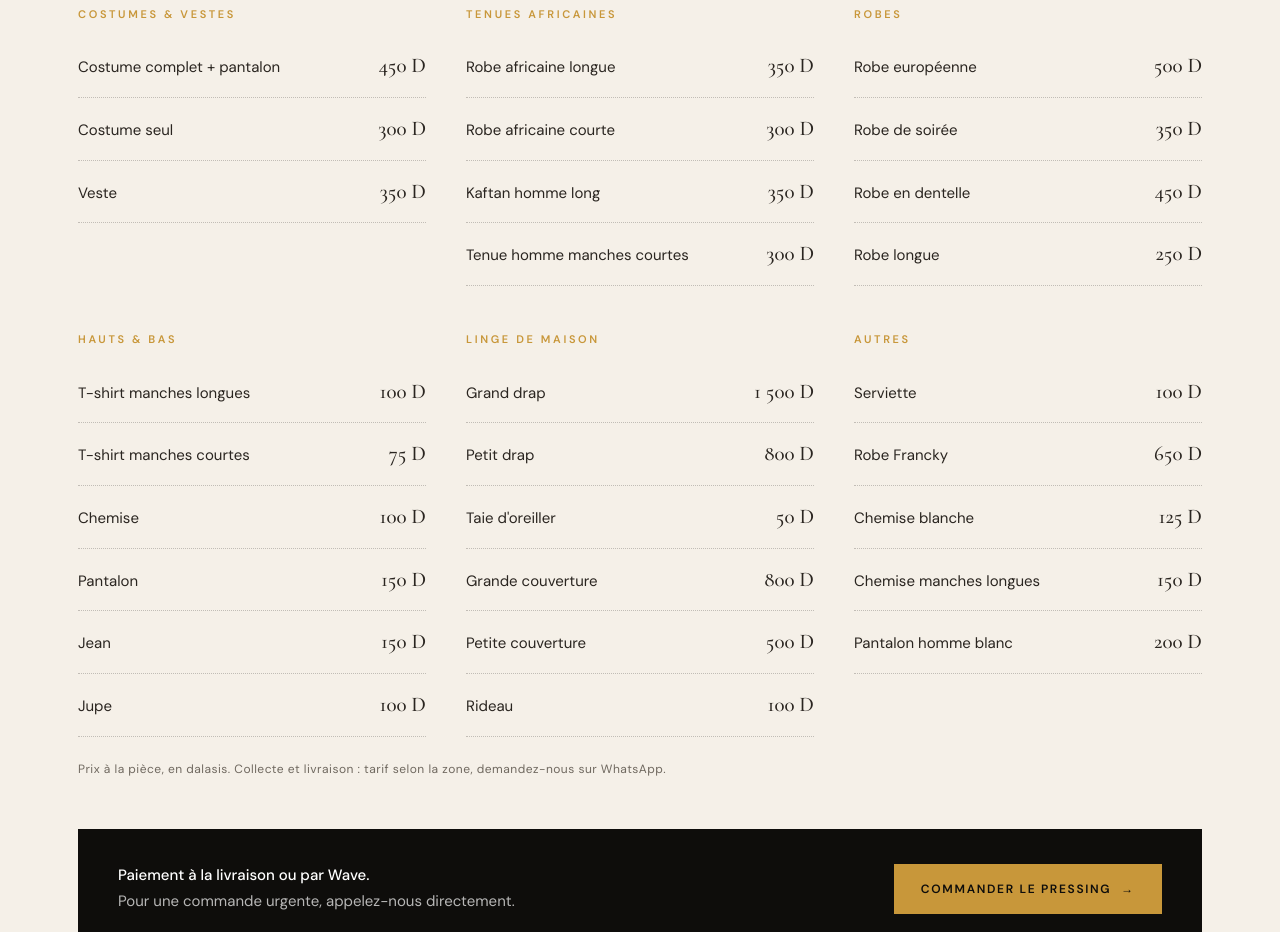
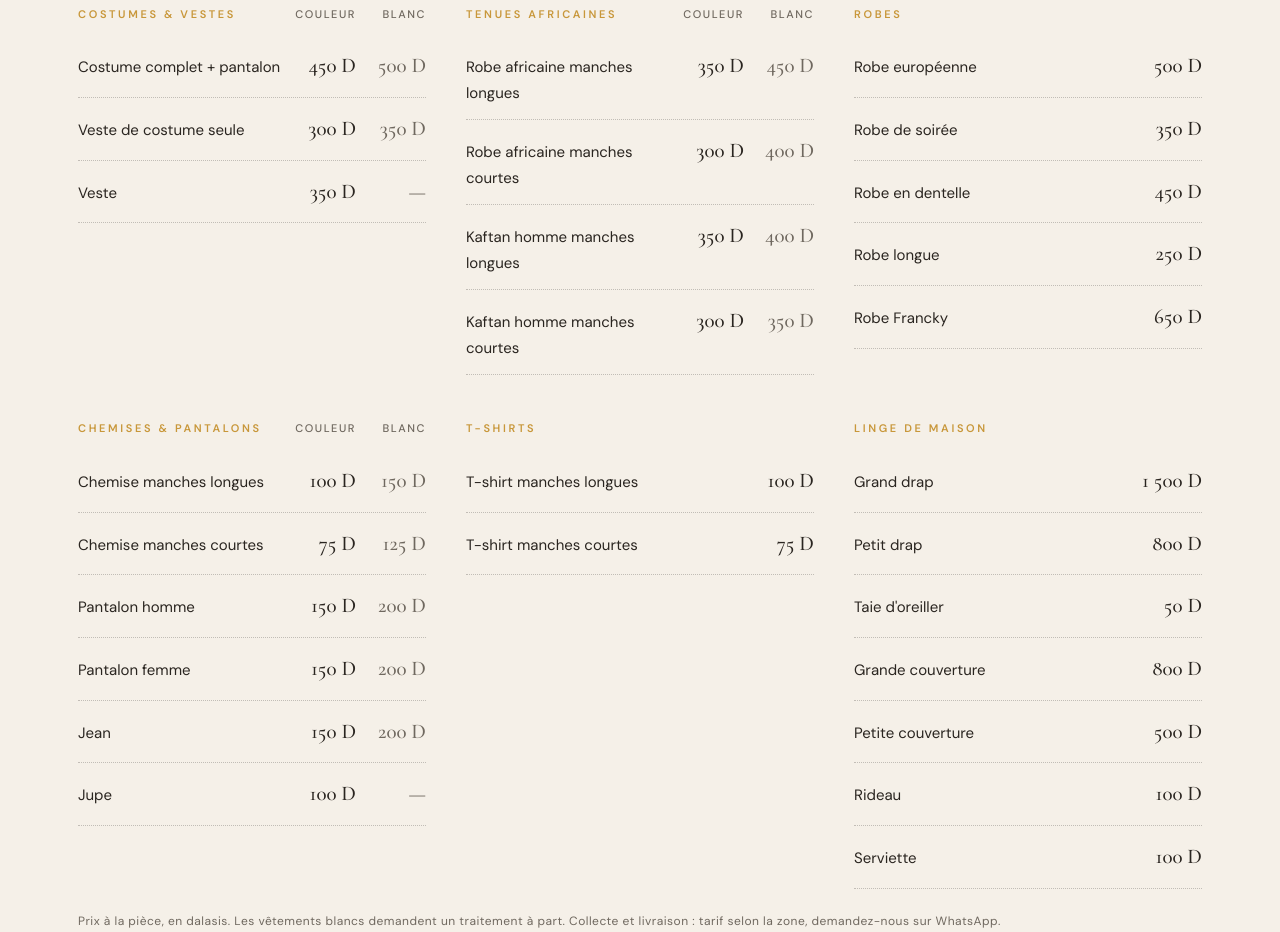
Before and after one commit to djamilacademyoffashiondesign-pixel/chezdjamil-website, a plain HTML site: page index.html in a window 1280 px wide. Shown: the part 5140-6072 px from the top of the page. Drawn offline with nearby package versions, Linux system fonts and the light colour scheme.

Commit message:
Pressing : prix couleur et blanc d'après la liste Djamil Laundry
Co-Authored-By: Claude Opus 5.5 <noreply@anthropic.com>
Claude-Session: https://claude.ai/code/session_01HMCp1BQ4EvhxQcEUzAbdCE

```diff
--- a/index.html
+++ b/index.html
@@ -228,6 +228,8 @@ body.menu .burger span:nth-child(3){top:17px;transform:rotate(-45deg)}
 .tarif h4{font-size:11px;letter-spacing:.24em;text-transform:uppercase;color:var(--or);font-weight:600;margin-bottom:12px}
 .ligne-t{display:flex;justify-content:space-between;align-items:baseline;padding:13px 0;border-bottom:1px dotted rgba(42,37,32,.25);font-size:15px}
 .ligne-t b{font-family:var(--serif);font-size:21px;font-weight:500}
+.ligne-t .nm{flex:1}.ligne-t b{min-width:70px;text-align:right}.ligne-t b.bl{color:var(--doux)}
+.tarif h4{display:flex;align-items:baseline}.tarif h4 .cat{flex:1}.tarif h4 .col{min-width:70px;text-align:right;color:var(--doux);font-weight:500;letter-spacing:.14em}
 .pressing-bas{display:flex;flex-wrap:wrap;align-items:center;justify-content:space-between;gap:24px;margin-top:50px;padding:34px 40px;background:var(--noir);color:#fff}
 .pressing-bas p{font-size:15px;color:rgba(255,255,255,.7)}
 .pressing-bas p b{color:#fff;font-weight:500}
@@ -513,53 +515,52 @@ footer a:hover{color:var(--or)}
     </div>
     <div class="tarifs">
       <div class="tarif rv">
-        <h4><span data-lang="fr">Costumes & vestes</span><span data-lang="en">Suits &amp; jackets</span></h4>
-        <div class="ligne-t"><span><span data-lang="fr">Costume complet + pantalon</span><span data-lang="en">Full suit and trousers</span></span><b>450 D</b></div>
-        <div class="ligne-t"><span><span data-lang="fr">Costume seul</span><span data-lang="en">Suit only</span></span><b>300 D</b></div>
-        <div class="ligne-t"><span><span data-lang="fr">Veste</span><span data-lang="en">Jacket</span></span><b>350 D</b></div>
+        <h4><span class="cat"><span data-lang="fr">Costumes &amp; vestes</span><span data-lang="en">Suits &amp; jackets</span></span><span class="col"><span data-lang="fr">Couleur</span><span data-lang="en">Colour</span></span><span class="col"><span data-lang="fr">Blanc</span><span data-lang="en">White</span></span></h4>
+        <div class="ligne-t"><span class="nm"><span data-lang="fr">Costume complet + pantalon</span><span data-lang="en">Full suit and trousers</span></span><b>450 D</b><b class="bl">500 D</b></div>
+        <div class="ligne-t"><span class="nm"><span data-lang="fr">Veste de costume seule</span><span data-lang="en">Suit jacket only</span></span><b>300 D</b><b class="bl">350 D</b></div>
+        <div class="ligne-t"><span class="nm"><span data-lang="fr">Veste</span><span data-lang="en">Jacket</span></span><b>350 D</b><b class="bl">—</b></div>
       </div>
       <div class="tarif rv d1">
-        <h4><span data-lang="fr">Tenues africaines</span><span data-lang="en">African wear</span></h4>
-        <div class="ligne-t"><span><span data-lang="fr">Robe africaine longue</span><span data-lang="en">African full dress</span></span><b>350 D</b></div>
-        <div class="ligne-t"><span><span data-lang="fr">Robe africaine courte</span><span data-lang="en">African dress, short</span></span><b>300 D</b></div>
-        <div class="ligne-t"><span><span data-lang="fr">Kaftan homme long</span><span data-lang="en">Men's long kaftan</span></span><b>350 D</b></div>
-        <div class="ligne-t"><span><span data-lang="fr">Tenue homme manches courtes</span><span data-lang="en">Men's short sleeve</span></span><b>300 D</b></div>
+        <h4><span class="cat"><span data-lang="fr">Tenues africaines</span><span data-lang="en">African wear</span></span><span class="col"><span data-lang="fr">Couleur</span><span data-lang="en">Colour</span></span><span class="col"><span data-lang="fr">Blanc</span><span data-lang="en">White</span></span></h4>
+        <div class="ligne-t"><span class="nm"><span data-lang="fr">Robe africaine manches longues</span><span data-lang="en">African full dress, long sleeve</span></span><b>350 D</b><b class="bl">450 D</b></div>
+        <div class="ligne-t"><span class="nm"><span data-lang="fr">Robe africaine manches courtes</span><span data-lang="en">African full dress, short sleeve</span></span><b>300 D</b><b class="bl">400 D</b></div>
+        <div class="ligne-t"><span class="nm"><span data-lang="fr">Kaftan homme manches longues</span><span data-lang="en">Men's long sleeve kaftan</span></span><b>350 D</b><b class="bl">400 D</b></div>
+        <div class="ligne-t"><span class="nm"><span data-lang="fr">Kaftan homme manches courtes</span><span data-lang="en">Men's short sleeve kaftan</span></span><b>300 D</b><b class="bl">350 D</b></div>
       </div>
       <div class="tarif rv d2">
-        <h4><span data-lang="fr">Robes</span><span data-lang="en">Dresses &amp; gowns</span></h4>
-        <div class="ligne-t"><span><span data-lang="fr">Robe européenne</span><span data-lang="en">European dress</span></span><b>500 D</b></div>
-        <div class="ligne-t"><span><span data-lang="fr">Robe de soirée</span><span data-lang="en">Gown</span></span><b>350 D</b></div>
-        <div class="ligne-t"><span><span data-lang="fr">Robe en dentelle</span><span data-lang="en">Lace dress</span></span><b>450 D</b></div>
-        <div class="ligne-t"><span><span data-lang="fr">Robe longue</span><span data-lang="en">Long lady dress</span></span><b>250 D</b></div>
+        <h4><span class="cat"><span data-lang="fr">Robes</span><span data-lang="en">Dresses &amp; gowns</span></span></h4>
+        <div class="ligne-t"><span class="nm"><span data-lang="fr">Robe européenne</span><span data-lang="en">European dress</span></span><b>500 D</b></div>
+        <div class="ligne-t"><span class="nm"><span data-lang="fr">Robe de soirée</span><span data-lang="en">Gown</span></span><b>350 D</b></div>
+        <div class="ligne-t"><span class="nm"><span data-lang="fr">Robe en dentelle</span><span data-lang="en">Lace dress</span></span><b>450 D</b></div>
+        <div class="ligne-t"><span class="nm"><span data-lang="fr">Robe longue</span><span data-lang="en">Long lady dress</span></span><b>250 D</b></div>
+        <div class="ligne-t"><span class="nm"><span data-lang="fr">Robe Francky</span><span data-lang="en">Francky dress</span></span><b>650 D</b></div>
       </div>
       <div class="tarif rv">
-        <h4><span data-lang="fr">Hauts & bas</span><span data-lang="en">Tops &amp; bottoms</span></h4>
-        <div class="ligne-t"><span><span data-lang="fr">T-shirt manches longues</span><span data-lang="en">Long sleeve T-shirt</span></span><b>100 D</b></div>
-        <div class="ligne-t"><span><span data-lang="fr">T-shirt manches courtes</span><span data-lang="en">Short sleeve T-shirt</span></span><b>75 D</b></div>
-        <div class="ligne-t"><span><span data-lang="fr">Chemise</span><span data-lang="en">Shirt</span></span><b>100 D</b></div>
-        <div class="ligne-t"><span><span data-lang="fr">Pantalon</span><span data-lang="en">Trousers</span></span><b>150 D</b></div>
-        <div class="ligne-t"><span><span data-lang="fr">Jean</span><span data-lang="en">Jeans</span></span><b>150 D</b></div>
-        <div class="ligne-t"><span><span data-lang="fr">Jupe</span><span data-lang="en">Skirt</span></span><b>100 D</b></div>
+        <h4><span class="cat"><span data-lang="fr">Chemises &amp; pantalons</span><span data-lang="en">Shirts &amp; trousers</span></span><span class="col"><span data-lang="fr">Couleur</span><span data-lang="en">Colour</span></span><span class="col"><span data-lang="fr">Blanc</span><span data-lang="en">White</span></span></h4>
+        <div class="ligne-t"><span class="nm"><span data-lang="fr">Chemise manches longues</span><span data-lang="en">Long sleeve shirt</span></span><b>100 D</b><b class="bl">150 D</b></div>
+        <div class="ligne-t"><span class="nm"><span data-lang="fr">Chemise manches courtes</span><span data-lang="en">Short sleeve shirt</span></span><b>75 D</b><b class="bl">125 D</b></div>
+        <div class="ligne-t"><span class="nm"><span data-lang="fr">Pantalon homme</span><span data-lang="en">Men's trousers</span></span><b>150 D</b><b class="bl">200 D</b></div>
+        <div class="ligne-t"><span class="nm"><span data-lang="fr">Pantalon femme</span><span data-lang="en">Ladies' trousers</span></span><b>150 D</b><b class="bl">200 D</b></div>
+        <div class="ligne-t"><span class="nm"><span data-lang="fr">Jean</span><span data-lang="en">Jeans</span></span><b>150 D</b><b class="bl">200 D</b></div>
+        <div class="ligne-t"><span class="nm"><span data-lang="fr">Jupe</span><span data-lang="en">Skirt</span></span><b>100 D</b><b class="bl">—</b></div>
       </div>
       <div class="tarif rv d1">
-        <h4><span data-lang="fr">Linge de maison</span><span data-lang="en">Bedding &amp; curtains</span></h4>
-        <div class="ligne-t"><span><span data-lang="fr">Grand drap</span><span data-lang="en">Bed sheet, big</span></span><b>1 500 D</b></div>
-        <div class="ligne-t"><span><span data-lang="fr">Petit drap</span><span data-lang="en">Bed sheet, small</span></span><b>800 D</b></div>
-        <div class="ligne-t"><span><span data-lang="fr">Taie d'oreiller</span><span data-lang="en">Pillow case</span></span><b>50 D</b></div>
-        <div class="ligne-t"><span><span data-lang="fr">Grande couverture</span><span data-lang="en">Blanket, big</span></span><b>800 D</b></div>
-        <div class="ligne-t"><span><span data-lang="fr">Petite couverture</span><span data-lang="en">Blanket, small</span></span><b>500 D</b></div>
-        <div class="ligne-t"><span><span data-lang="fr">Rideau</span><span data-lang="en">Window curtain</span></span><b>100 D</b></div>
+        <h4><span class="cat"><span data-lang="fr">T-shirts</span><span data-lang="en">T-shirts</span></span></h4>
+        <div class="ligne-t"><span class="nm"><span data-lang="fr">T-shirt manches longues</span><span data-lang="en">Long sleeve T-shirt</span></span><b>100 D</b></div>
+        <div class="ligne-t"><span class="nm"><span data-lang="fr">T-shirt manches courtes</span><span data-lang="en">Short sleeve T-shirt</span></span><b>75 D</b></div>
       </div>
       <div class="tarif rv d2">
-        <h4><span data-lang="fr">Autres</span><span data-lang="en">Others</span></h4>
-        <div class="ligne-t"><span><span data-lang="fr">Serviette</span><span data-lang="en">Towel</span></span><b>100 D</b></div>
-        <div class="ligne-t"><span><span data-lang="fr">Robe Francky</span><span data-lang="en">Francky dress</span></span><b>650 D</b></div>
-        <div class="ligne-t"><span><span data-lang="fr">Chemise blanche</span><span data-lang="en">White shirt</span></span><b>125 D</b></div>
-        <div class="ligne-t"><span><span data-lang="fr">Chemise manches longues</span><span data-lang="en">Long sleeve shirt</span></span><b>150 D</b></div>
-        <div class="ligne-t"><span><span data-lang="fr">Pantalon homme blanc</span><span data-lang="en">Men's white trousers</span></span><b>200 D</b></div>
+        <h4><span class="cat"><span data-lang="fr">Linge de maison</span><span data-lang="en">Bedding &amp; curtains</span></span></h4>
+        <div class="ligne-t"><span class="nm"><span data-lang="fr">Grand drap</span><span data-lang="en">Bed sheet, big</span></span><b>1 500 D</b></div>
+        <div class="ligne-t"><span class="nm"><span data-lang="fr">Petit drap</span><span data-lang="en">Bed sheet, small</span></span><b>800 D</b></div>
+        <div class="ligne-t"><span class="nm"><span data-lang="fr">Taie d'oreiller</span><span data-lang="en">Pillow case</span></span><b>50 D</b></div>
+        <div class="ligne-t"><span class="nm"><span data-lang="fr">Grande couverture</span><span data-lang="en">Blanket, big</span></span><b>800 D</b></div>
+        <div class="ligne-t"><span class="nm"><span data-lang="fr">Petite couverture</span><span data-lang="en">Blanket, small</span></span><b>500 D</b></div>
+        <div class="ligne-t"><span class="nm"><span data-lang="fr">Rideau</span><span data-lang="en">Window curtain</span></span><b>100 D</b></div>
+        <div class="ligne-t"><span class="nm"><span data-lang="fr">Serviette</span><span data-lang="en">Towel</span></span><b>100 D</b></div>
       </div>
     </div>
-    <p class="legende rv" style="margin-top:22px"><span data-lang="fr">Prix à la pièce, en dalasis. Collecte et livraison : tarif selon la zone, demandez-nous sur WhatsApp.</span><span data-lang="en">Prices per item, in dalasis. Pickup and delivery: price depends on the area, ask us on WhatsApp.</span></p>
+    <p class="legende rv" style="margin-top:22px"><span data-lang="fr">Prix à la pièce, en dalasis. Les vêtements blancs demandent un traitement à part. Collecte et livraison : tarif selon la zone, demandez-nous sur WhatsApp.</span><span data-lang="en">Prices per item, in dalasis. White garments need separate care. Pickup and delivery: price depends on the area, ask us on WhatsApp.</span></p>
     <div class="pressing-bas rv">
       <p><b><span data-lang="fr">Paiement à la livraison ou par Wave.</span><span data-lang="en">Pay on delivery or with Wave.</span></b><br><span data-lang="fr">Pour une commande urgente, appelez-nous directement.</span><span data-lang="en">For urgent orders, call us directly.</span></p>
       <button class="btn btn-or" type="button" onclick="commanderPressing()"><span data-lang="fr">Commander le pressing</span><span data-lang="en">Book a pickup</span> <span class="fl">→</span></button>
```
